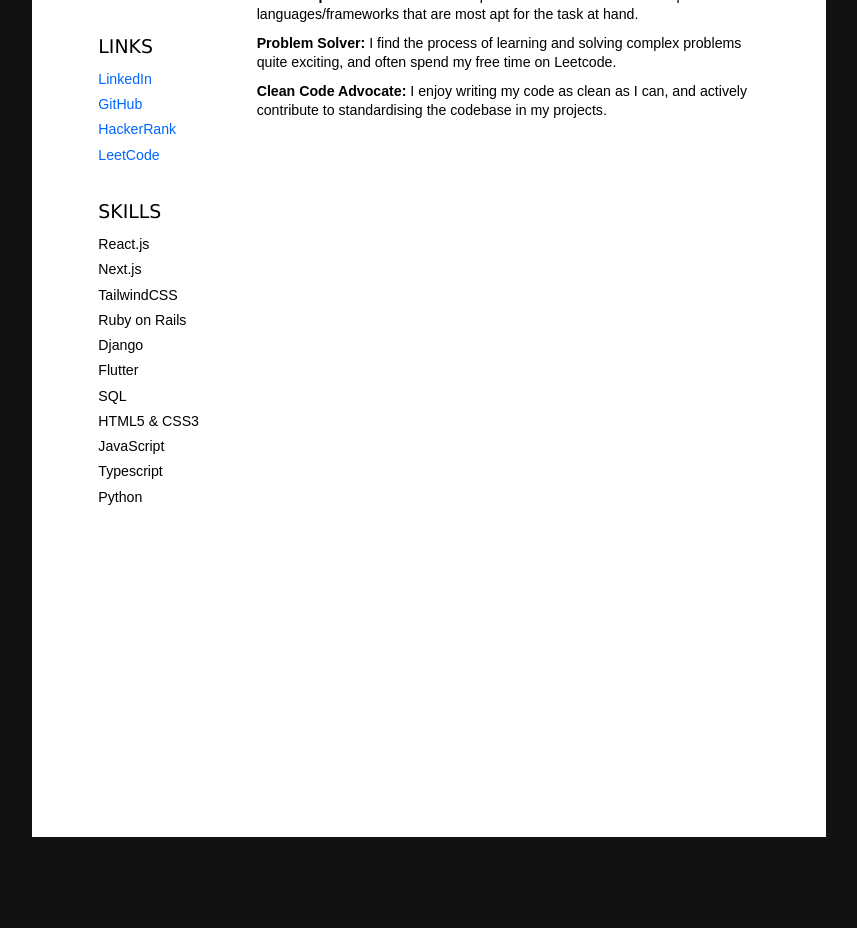
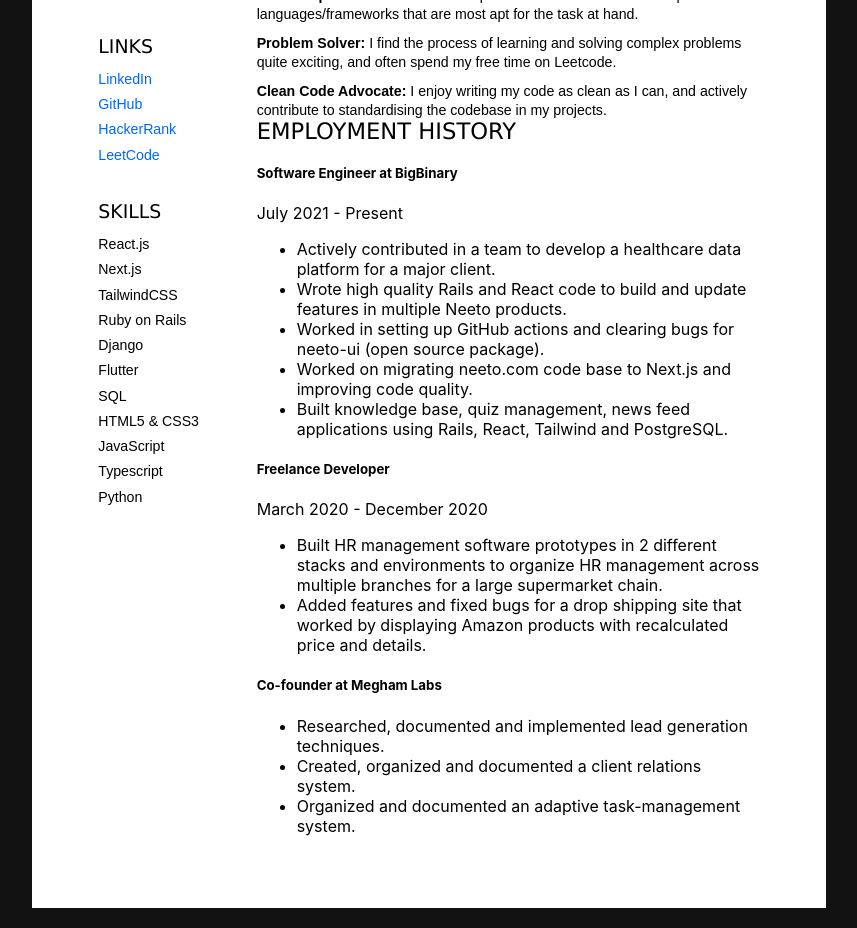
Before and after one commit to shamilsdq/shamilsdq-next, a Next.js app: page /resume in a window 1280 px wide. Shown: the part 420-1348 px from the top of the page, without its empty margins (211-1068 px from the left). Before the commit the page ends 1277 px from the top, so only its background shows below. Built offline with nearby package versions, Linux system fonts and the light colour scheme.

Commit message:
Added data to be rendered in EmploymentHistory

```diff
--- a/components/Resume/EmploymentHistory.tsx
+++ b/components/Resume/EmploymentHistory.tsx
@@ -1,5 +1,73 @@
 import { FunctionComponent } from "react";
 
-const EmploymentHistory: FunctionComponent = () => <section></section>;
+const EmploymentHistory: FunctionComponent = () => (
+    <section>
+        <h3>Employment History</h3>
+
+        <article>
+            <h5>Software Engineer at BigBinary</h5>
+            <span>July 2021 - Present</span>
+            <ul>
+                <li>
+                    Actively contributed in a team to develop a healthcare data
+                    platform for a major client.
+                </li>
+                <li>
+                    Wrote high quality Rails and React code to build and update
+                    features in multiple Neeto products.
+                </li>
+                <li>
+                    Worked in setting up GitHub actions and clearing bugs for
+                    neeto-ui (open source package).
+                </li>
+                <li>
+                    Worked on migrating{" "}
+                    <a href="https://neeto.com" target="_blank">
+                        neeto.com
+                    </a>{" "}
+                    code base to Next.js and improving code quality.
+                </li>
+                <li>
+                    Built knowledge base, quiz management, news feed
+                    applications using Rails, React, Tailwind and PostgreSQL.
+                </li>
+            </ul>
+        </article>
+
+        <article>
+            <h5>Freelance Developer</h5>
+            <span>March 2020 - December 2020</span>
+            <ul>
+                <li>
+                    Built HR management software prototypes in 2 different
+                    stacks and environments to organize HR management across
+                    multiple branches for a large supermarket chain.
+                </li>
+                <li>
+                    Added features and fixed bugs for a drop shipping site that
+                    worked by displaying Amazon products with recalculated price
+                    and details.
+                </li>
+            </ul>
+        </article>
+
+        <article>
+            <h5>Co-founder at Megham Labs</h5>
+            <span></span>
+            <ul>
+                <li>
+                    Researched, documented and implemented lead generation
+                    techniques.
+                </li>
+                <li>
+                    Created, organized and documented a client relations system.
+                </li>
+                <li>
+                    Organized and documented an adaptive task-management system.
+                </li>
+            </ul>
+        </article>
+    </section>
+);
 
 export default EmploymentHistory;
```
